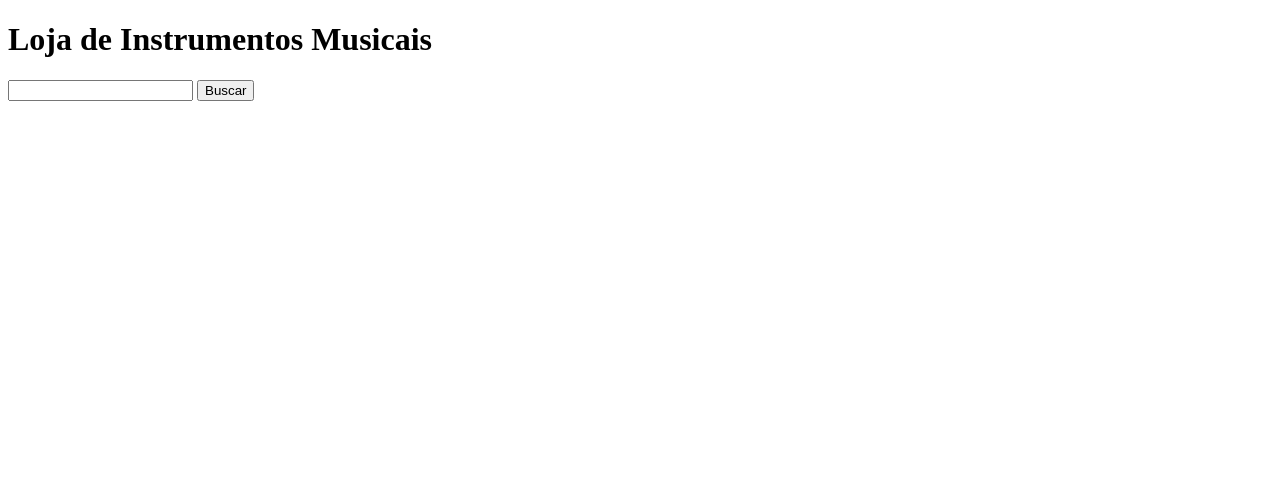
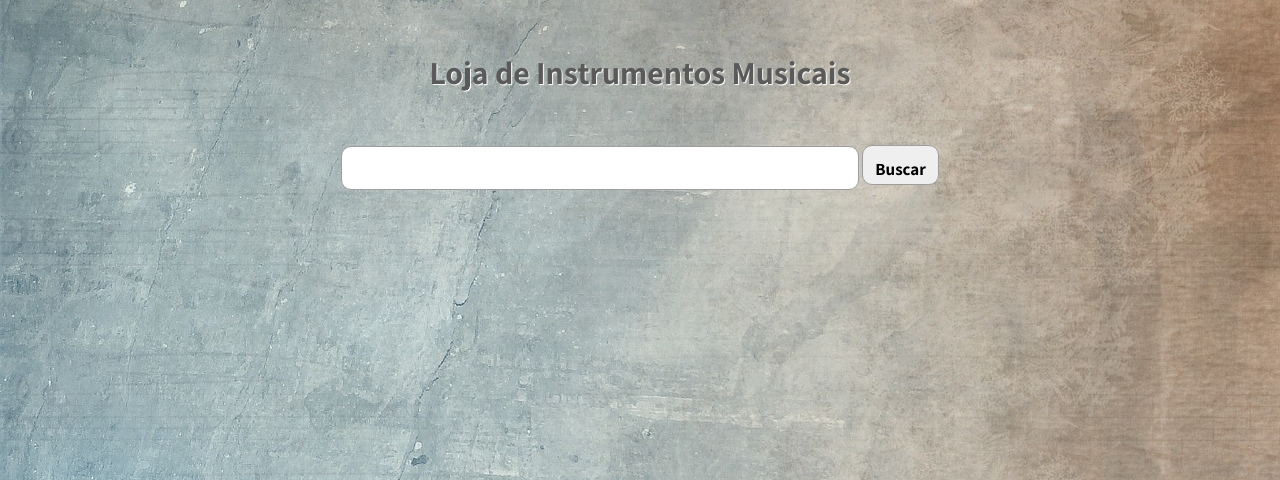
Before and after one commit to j-guerreiro/php-loja, a PHP site: page / in a window 1280 px wide. Shown: the top 480 px of the page. Run offline with PHP 8.4, Linux system fonts and the light colour scheme.

Commit message:
feature - estilizando pagina principal e seus elementos

```diff
--- a/css/estilo.css
+++ b/css/estilo.css
@@ -0,0 +1,56 @@
+* {
+  margin: 0 auto;
+  font-family: 'Assistant', sans-serif;
+  line-height: 1.6;
+}
+
+body {
+  background-color: bisque;
+  background-image: url(assets/fundo.jpg);
+  background-position: center;
+}
+
+h1,h2,h3,h5,h5,h6{
+  line-height: 1.4;
+  color: rgb(90, 90, 90);
+  text-shadow: 1px 1px 1px white;
+}
+
+.cabecalho-principal {
+  margin: 25px;
+  display: flex;
+  justify-content: center;
+  flex-flow: column wrap;
+}
+
+.titulo {
+  padding: 25px;
+}
+
+.titulo-interno {
+
+}
+
+.form-busca {
+  padding: 25px;
+
+}
+
+.form-input {
+  width: 40vw;
+  border-radius: 10px;
+  border: 0.02px solid rgb(158, 158, 158);
+  height: 5vh;
+  font-size: 20px;
+  text-align: center;
+}
+
+.btn-enviar {
+  width: 6vw;
+  border-radius: 10px;
+  border: 0.02px solid rgb(158, 158, 158);
+  padding: 10px;
+  font-weight: bold;
+  height: 5vh;
+  font-size: 17px;
+}
--- a/index.php
+++ b/index.php
@@ -3,20 +3,24 @@
 <head>
   <meta charset="UTF-8">
   <meta http-equiv="X-UA-Compatible" content="IE=edge">
+  <link rel="preconnect" href="https://fonts.googleapis.com">
+  <link rel="preconnect" href="https://fonts.gstatic.com" crossorigin>
+  <link href="https://fonts.googleapis.com/css2?family=Assistant:wght@300;400;700&display=swap" rel="stylesheet">
+  <link rel="stylesheet" href="css/estilo.css">
   <meta name="viewport" content="width=device-width, initial-scale=1.0">
   <title>Loja de Equipamentos Musicais</title>
 </head>
 <body>
-  <header>
+  <header class="cabecalho-principal">
     <!-- formulario de busca -->
     <div class="titulo">
       <h1 class="titulo-interno">Loja de Instrumentos Musicais</h1>
     </div>
     <div class="form-busca">
       <form class="form-interno" method="POST" action="buscar.php">
-        <input type="text">
+        <input class="form-input" type="text">
         <label for="text">
-        <button type="submit">Buscar</button>
+        <button class="btn-enviar" type="submit">Buscar</button>
       </form>
     </div>
   </header>
```
Also changed, not shown: assets/fundo.jpg (added).
